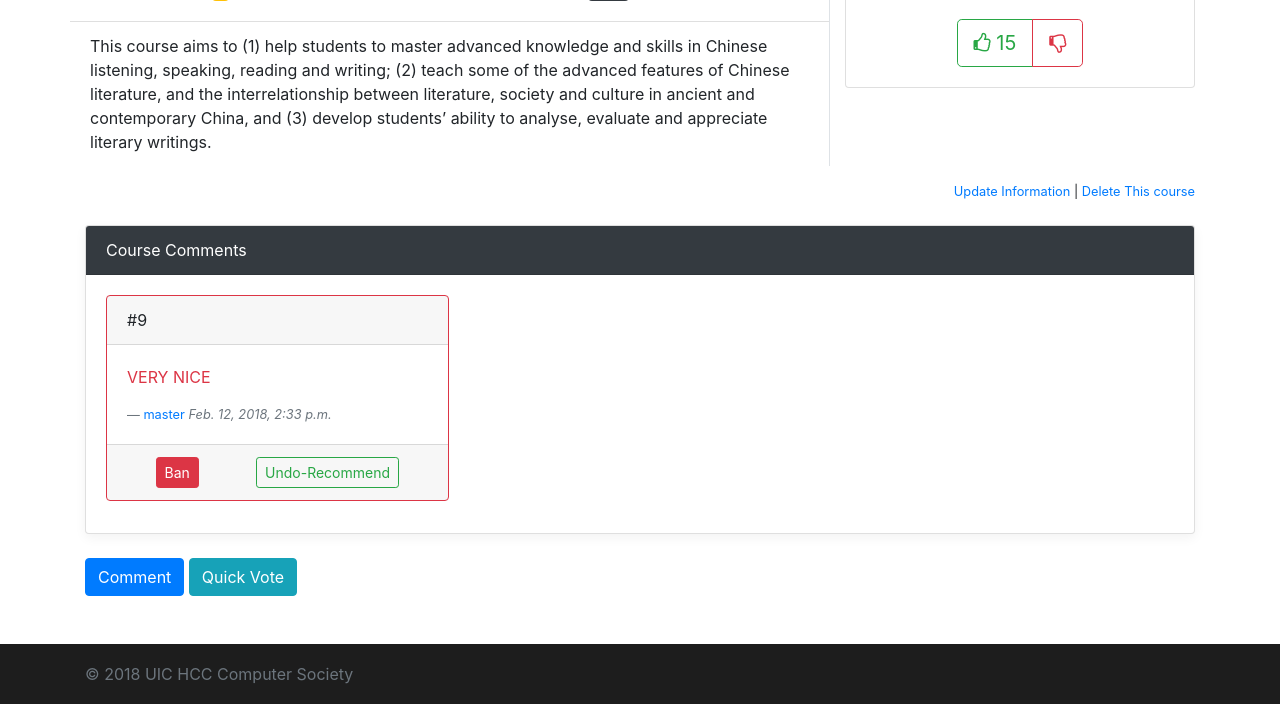
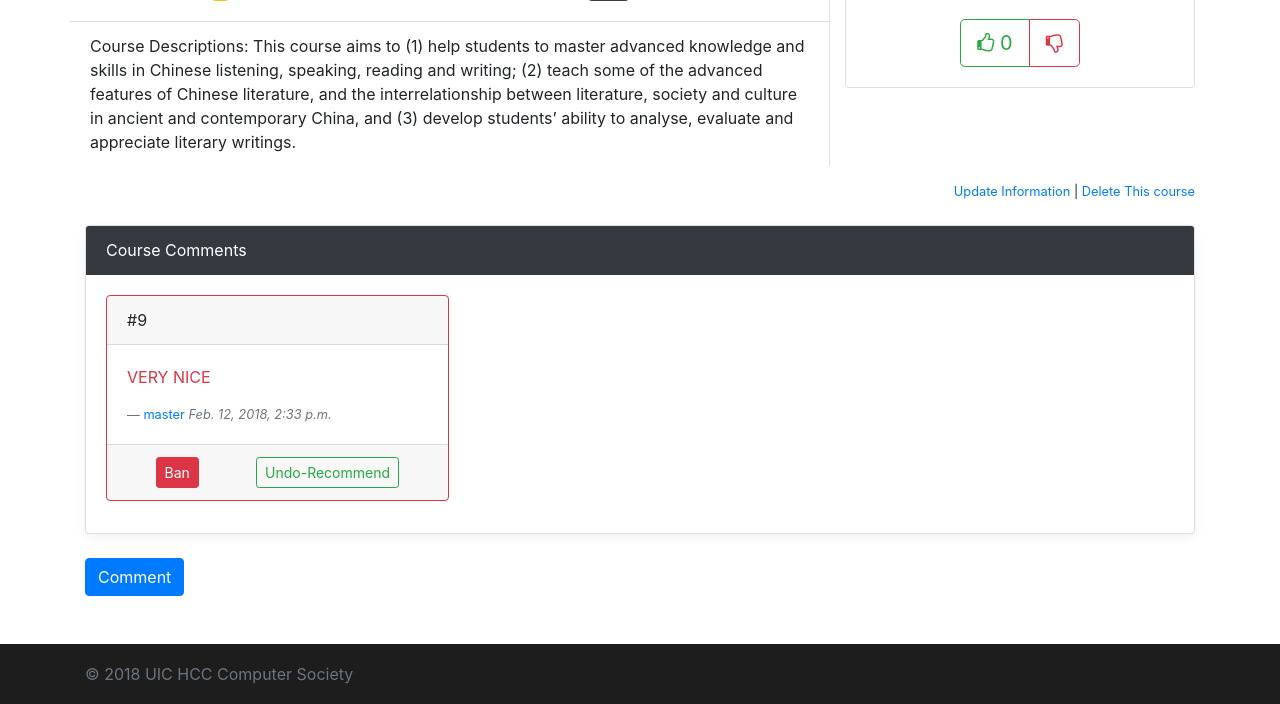
Before and after one commit to UICHCC/uicCourse, a Django app: page /course/11/ in a window 1280 px wide. Shown: the part 364-1068 px from the top of the page. Run offline with Django 3.2, Linux system fonts and the light colour scheme; a user stored in the database is signed in; data comes from the database, SQL or seed files in the repository; some libraries are stand-ins or nearby versions.

Commit message:
fix some little bug

```diff
--- a/course/templates/course/detail.html
+++ b/course/templates/course/detail.html
@@ -126,7 +126,7 @@
                     </ul>
                 </div>
                 <ul class="list-group list-group-flush">
-                    <li class="list-group-item">{{coursedata.course_descriptions}}
+                    <li class="list-group-item">Course Descriptions: {{coursedata.course_descriptions}}
                     </li>
                 </ul>
             </div>
@@ -149,7 +149,7 @@
                     <div class="btn-group btn-group-lg" role="group" aria-label="Basic example">
                         <button class="btn btn-outline-success" id="upvote_btn">
                             <i class="fa fa-thumbs-o-up" aria-hidden="true"></i>
-                            15
+                            {{ coursedata.up_vote }}
                         </button>
                         <button class="btn btn-outline-danger" id="downvote_btn"><i class="fa fa-thumbs-o-down" aria-hidden="true"></i></button>
                     </div>
@@ -279,8 +279,6 @@
         <button type="button" class="btn btn-primary" data-toggle="modal" data-target="#exampleModalCenter">Comment
         </button>
     {% endif %}
-<button type="button" class="btn btn-info" data-toggle="modal" data-target="#ModalCenterVote">Quick Vote
-        </button>
 </main>
 <br>
 <br>
@@ -319,26 +317,6 @@
     </div>
 </div>
 
-
-
-<div class="modal fade" id="ModalCenterVote" tabindex="-1" role="dialog" aria-labelledby="exampleModalCenterTitle"
-     aria-hidden="true">
-    <div class="modal-dialog modal-dialog-centered" role="document">
-        <div class="modal-content">
-            <div class="modal-header">
-                <h5 class="modal-title" id="exampleModalLongTitle">Vote course: {{ coursedata.course_name_en }}</h5>
-            </div>
-                <div class="modal-body">
-                    <button class="btn btn-outline-success" style="margin-right: 1rem" id="upvote_btn">
-                        <i class="fa fa-thumbs-o-up" aria-hidden="true"></i>
-                        {{ coursedata.up_vote }}
-                    </button>
-                    <button class="btn btn-outline-danger" id="downvote_btn"><i class="fa fa-thumbs-o-down" aria-hidden="true"></i></button>
-                </div>
-            </div>
-        </div>
-    </div>
-</div>
 
 <!-- Bootstrap core JavaScript
 ================================================== -->
```
